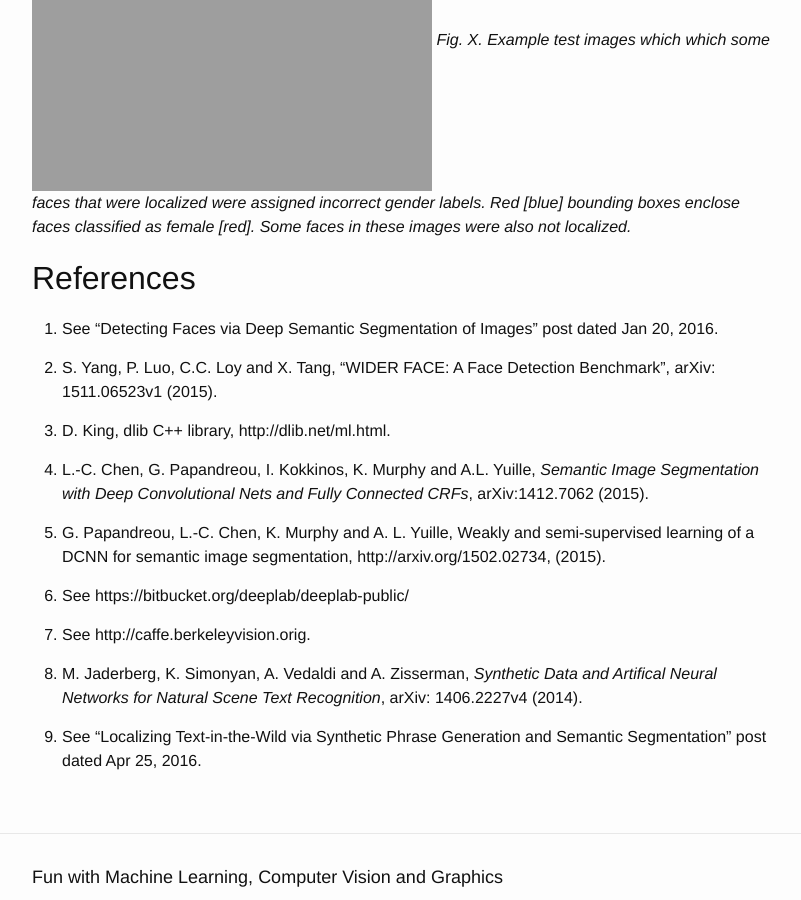
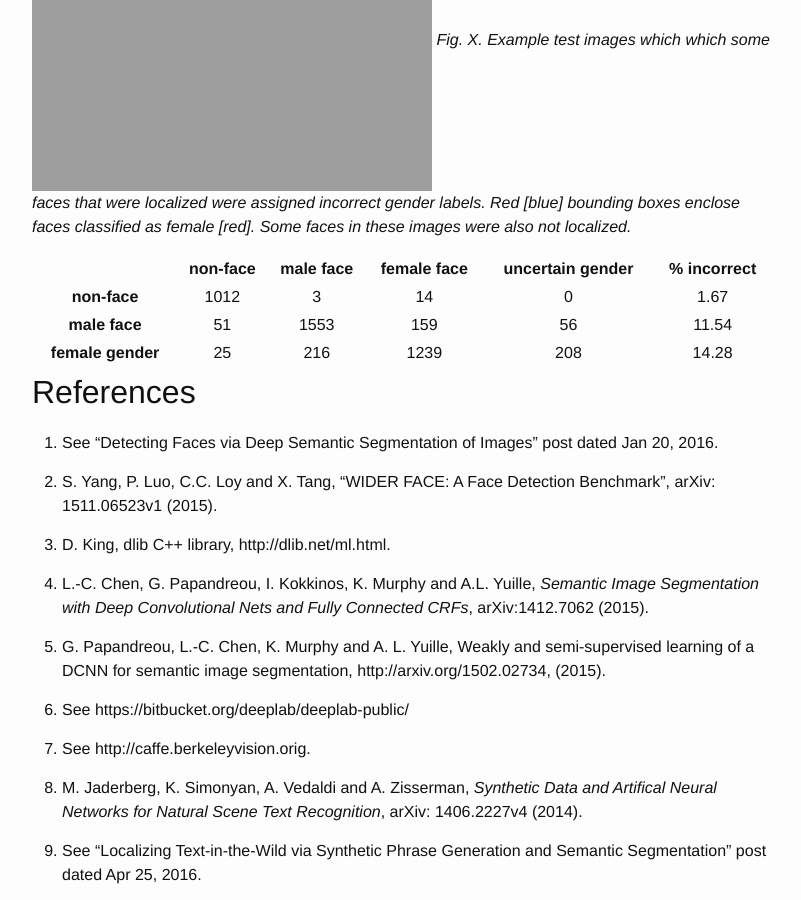
Before and after one commit to PeterCho/blog, a Jekyll site: the page built from _posts/2016-08-09-cvml.markdown, in a window 1280 px wide and 900 px high, scrolled down 5600 px. Shown: the whole window, without its empty margins (238-1039 px from the left). Built offline with Jekyll 4.4.1, drawn with Linux system fonts in a browser that asks for light colours.

Commit message:
Added table containing final classification results

```diff
--- a/_posts/2016-08-09-cvml.markdown
+++ b/_posts/2016-08-09-cvml.markdown
@@ -99,6 +99,46 @@ faces classified as female [red].  Some faces in these images were also not
 localized.*
 
 
+<table style="width:100%">
+  <thead>
+    <tr>
+      <th style="text-align: center"> </th>
+      <th style="text-align: center">non-face</th>
+      <th style="text-align: center">male face</th>
+      <th style="text-align: center">female face</th>
+      <th style="text-align: center">uncertain gender</th>
+      <th style="text-align: center">% incorrect</th>
+    </tr>
+  </thead>
+  <tbody>
+    <tr>
+      <td style="text-align: center"><strong>non-face</strong></td>
+      <td style="text-align: center">1012</td>
+      <td style="text-align: center">3</td>
+      <td style="text-align: center">14</td>
+      <td style="text-align: center">0</td>
+      <td style="text-align: center">1.67</td>
+    </tr>
+    <tr>
+      <td style="text-align: center"><strong>male face</strong></td>
+      <td style="text-align: center">51</td>
+      <td style="text-align: center">1553</td>
+      <td style="text-align: center">159</td>
+      <td style="text-align: center">56</td>
+      <td style="text-align: center">11.54</td>
+    </tr>
+    <tr>
+      <td style="text-align: center"><strong>female gender</strong></td>
+      <td style="text-align: center">25</td>
+      <td style="text-align: center">216</td>
+      <td style="text-align: center">1239</td>
+      <td style="text-align: center">208</td>
+      <td style="text-align: center">14.28</td>
+    </tr>
+  </tbody>
+</table>
+
+
 ## References
 
 1.  See "Detecting Faces via Deep Semantic Segmentation of Images" post
```
